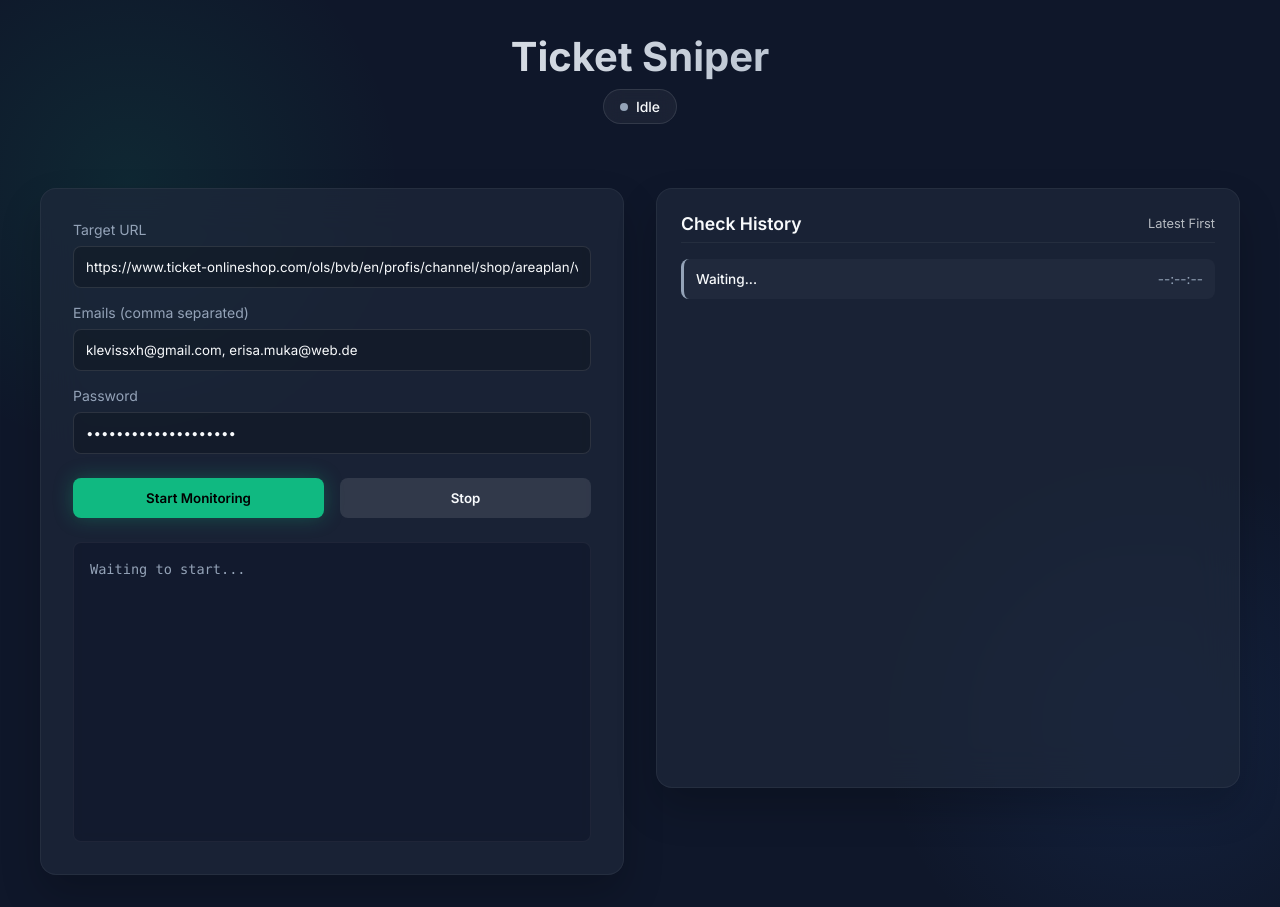
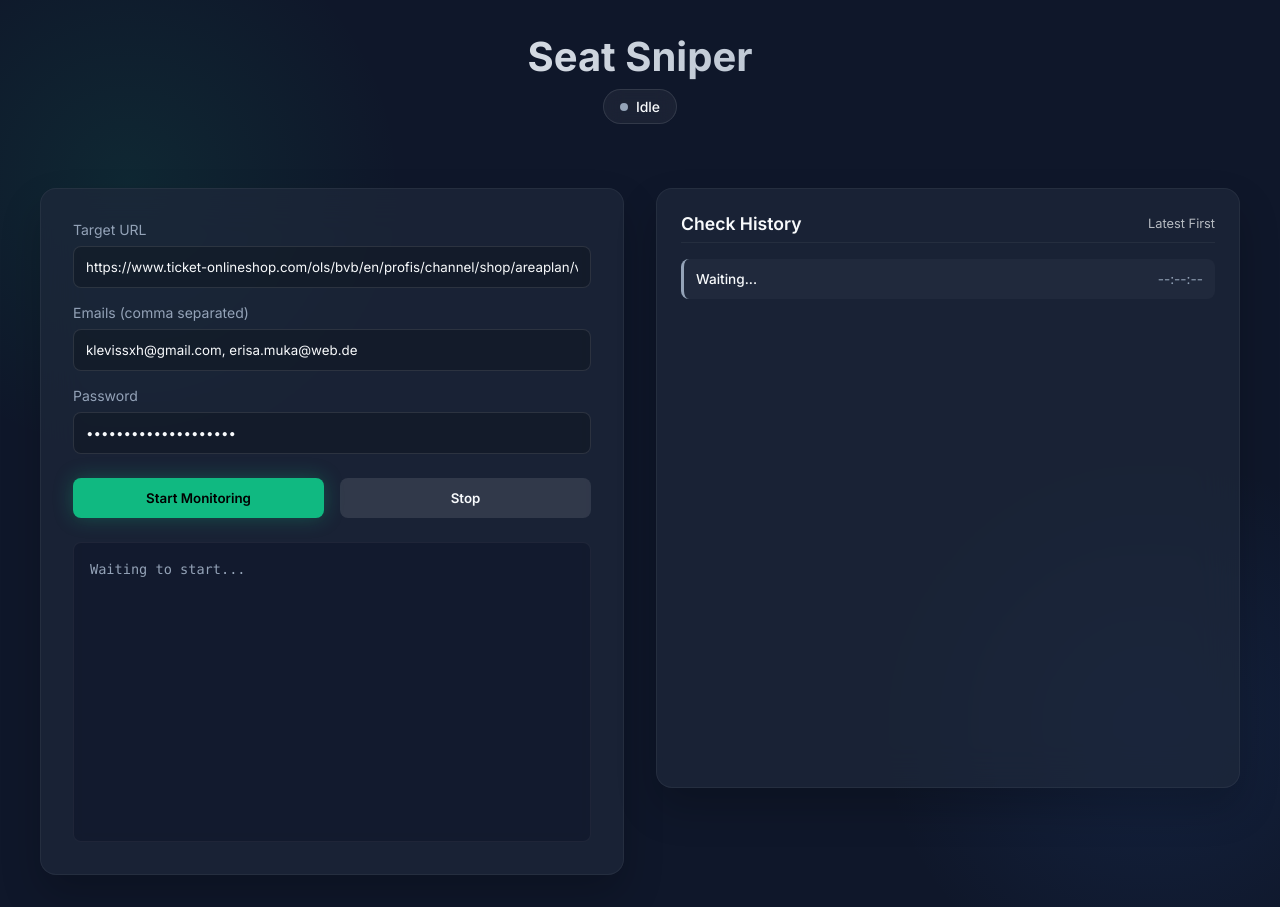
Before and after one commit to ptf-dev/seat-sniper-ss, a website: page public/index.html in a window 1280 px wide. Drawn offline with nearby package versions, Linux system fonts and the light colour scheme; no server answers.

Commit message:
feat: Rename "Ticket Sniper" to "Seat Sniper" in page title and main heading.

```diff
--- a/public/index.html
+++ b/public/index.html
@@ -4,7 +4,7 @@
 <head>
     <meta charset="UTF-8">
     <meta name="viewport" content="width=device-width, initial-scale=1.0">
-    <title>Ticket Sniper | BVB</title>
+    <title>Seat Sniper | SS</title>
     <link rel="preconnect" href="https://fonts.googleapis.com">
     <link rel="preconnect" href="https://fonts.gstatic.com" crossorigin>
     <link href="https://fonts.googleapis.com/css2?family=Inter:wght@300;400;500;600;700&display=swap" rel="stylesheet">
@@ -312,7 +312,7 @@
 <body>
     <div class="container">
         <header>
-            <h1>Ticket Sniper</h1>
+            <h1>Seat Sniper</h1>
             <div class="status-badge">
                 <div id="statusDot" class="status-dot"></div>
                 <span id="statusText">Idle</span>
```
